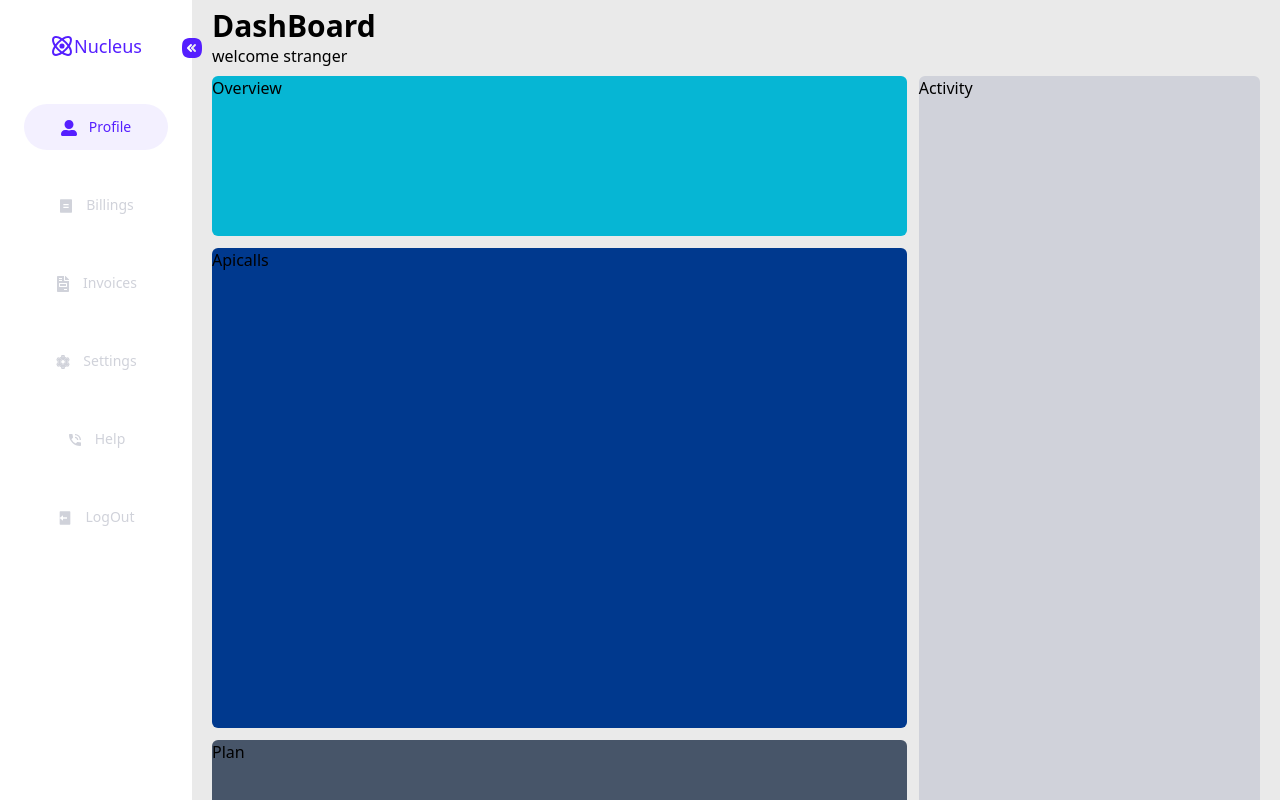
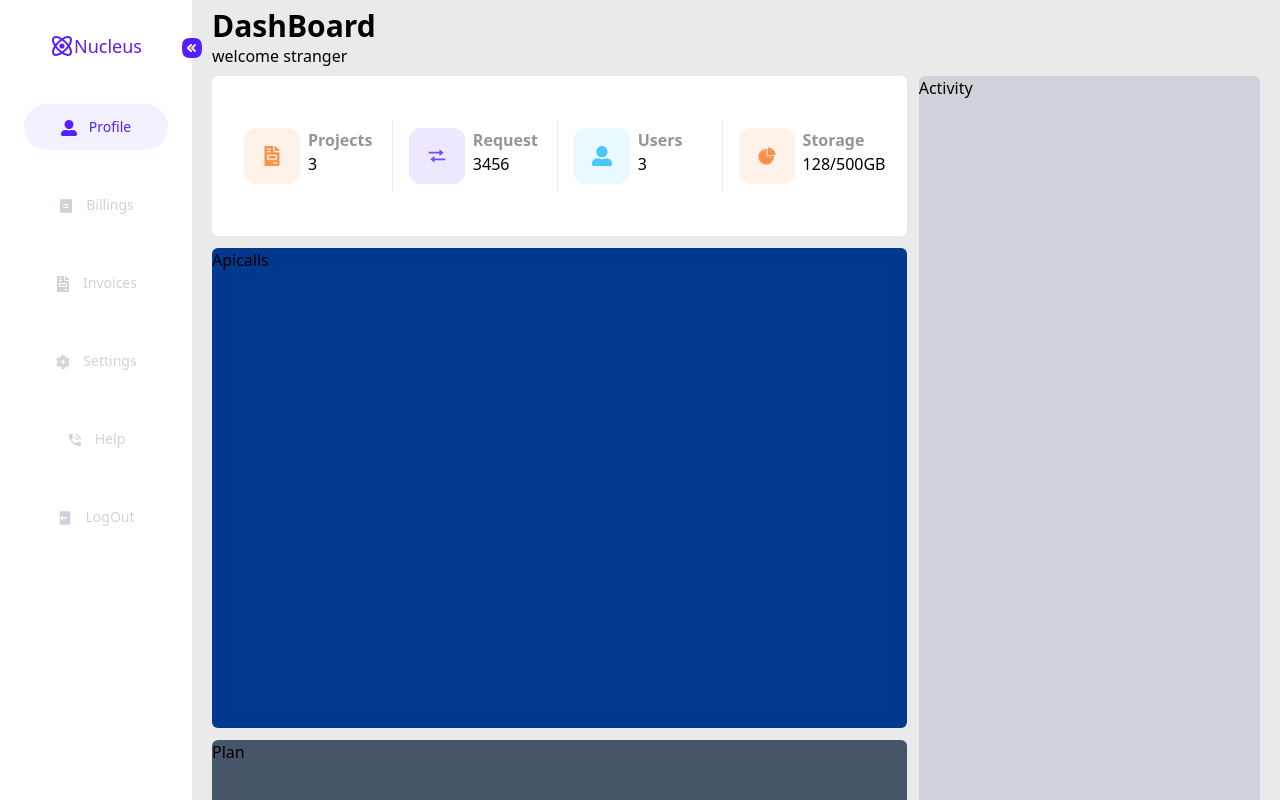
Before and after one commit to Chifez/nucleus, a Next.js app: page / in a window 1280 px wide. Built offline with nearby package versions, Linux system fonts and the light colour scheme.

Commit message:
feat:created the overview page

```diff
--- a/components/page/dashboard/Activity.tsx
+++ b/components/page/dashboard/Activity.tsx
@@ -2,7 +2,7 @@
 
 const Activity = () => {
   return (
-    <div className="col-span-1 bg-[#D0D2DA] w-full h-full rounded-md ">
+    <div className="col-span-1 bg-[#D0D2DA] flex-1 rounded-md mb-2">
       Activity
     </div>
   );
--- a/components/page/dashboard/Overview.tsx
+++ b/components/page/dashboard/Overview.tsx
@@ -1,8 +1,58 @@
 import React from "react";
+import { AiOutlinePieChart, AiTwotonePieChart } from "react-icons/ai";
+import { BiTransfer } from "react-icons/bi";
+import { FaFileInvoice, FaUserAlt } from "react-icons/fa";
 
 const Overview = () => {
+  const lists = [
+    {
+      icon: <FaFileInvoice className="w-5 h-5 text-[#fa954e]" />,
+      title: "projects",
+      value: "3",
+      bg: "bg-[#FFF2E9]",
+    },
+    {
+      icon: <BiTransfer className="w-5 h-5 text-[#734cff]" />,
+      title: "request",
+      value: "3456",
+      bg: "bg-[#EDE8FF]",
+    },
+    {
+      icon: <FaUserAlt className="w-5 h-5 text-[#4ac7f8]" />,
+      title: "users",
+      value: "3",
+      bg: "bg-[#EAF9FF]",
+    },
+    {
+      icon: <AiTwotonePieChart className="w-5 h-5 text-[#f58e45]" />,
+      title: "storage",
+      value: "128/500GB",
+      bg: "bg-[#FFF2E9]",
+    },
+  ];
   return (
-    <div className=" bg-cyan-500 rounded-md w-full h-[20vh]">Overview</div>
+    <div className="p-5 bg-white rounded-md w-full h-[20vh] flex items-center justify-around gap-1">
+      {lists.map((item, idx) => (
+        <span
+          key={idx}
+          className={`${
+            idx != 3 ? "border-r pl-3" : "pl-3"
+          } border-[#ECECEE] w-full py-2 flex items-start justify-start gap-2`}
+        >
+          <div
+            className={`w-14 h-14 flex items-center justify-center border border-transparent rounded-xl ${item.bg} text-[${item.bg}]`}
+          >
+            {item.icon}
+          </div>
+          <div>
+            <p className="font-semibold capitalize text-[#92959E]">
+              {item.title}
+            </p>
+            <p className="text-base font-medium">{item.value}</p>
+          </div>
+        </span>
+      ))}
+    </div>
   );
 };
 
--- a/components/page/dashboard/Plan.tsx
+++ b/components/page/dashboard/Plan.tsx
@@ -1,7 +1,9 @@
 import React from "react";
 
 const Plan = () => {
-  return <div className=" bg-slate-600 rounded-md w-full h-[50vh]">Plan</div>;
+  return (
+    <div className=" bg-slate-600 rounded-md w-full h-[50vh] mb-2">Plan</div>
+  );
 };
 
 export default Plan;
--- a/components/page/dashboard/index.tsx
+++ b/components/page/dashboard/index.tsx
@@ -17,7 +17,7 @@
         <link rel="icon" href="/favicon.ico" />
       </Head>
       <Layout>
-        <div className="flex flex-col w-full h-full">
+        <div className="flex flex-col w-full h-full ">
           <header>
             <h1 className="text-3xl font-semibold">DashBoard</h1>
             <p>welcome stranger </p>
```
